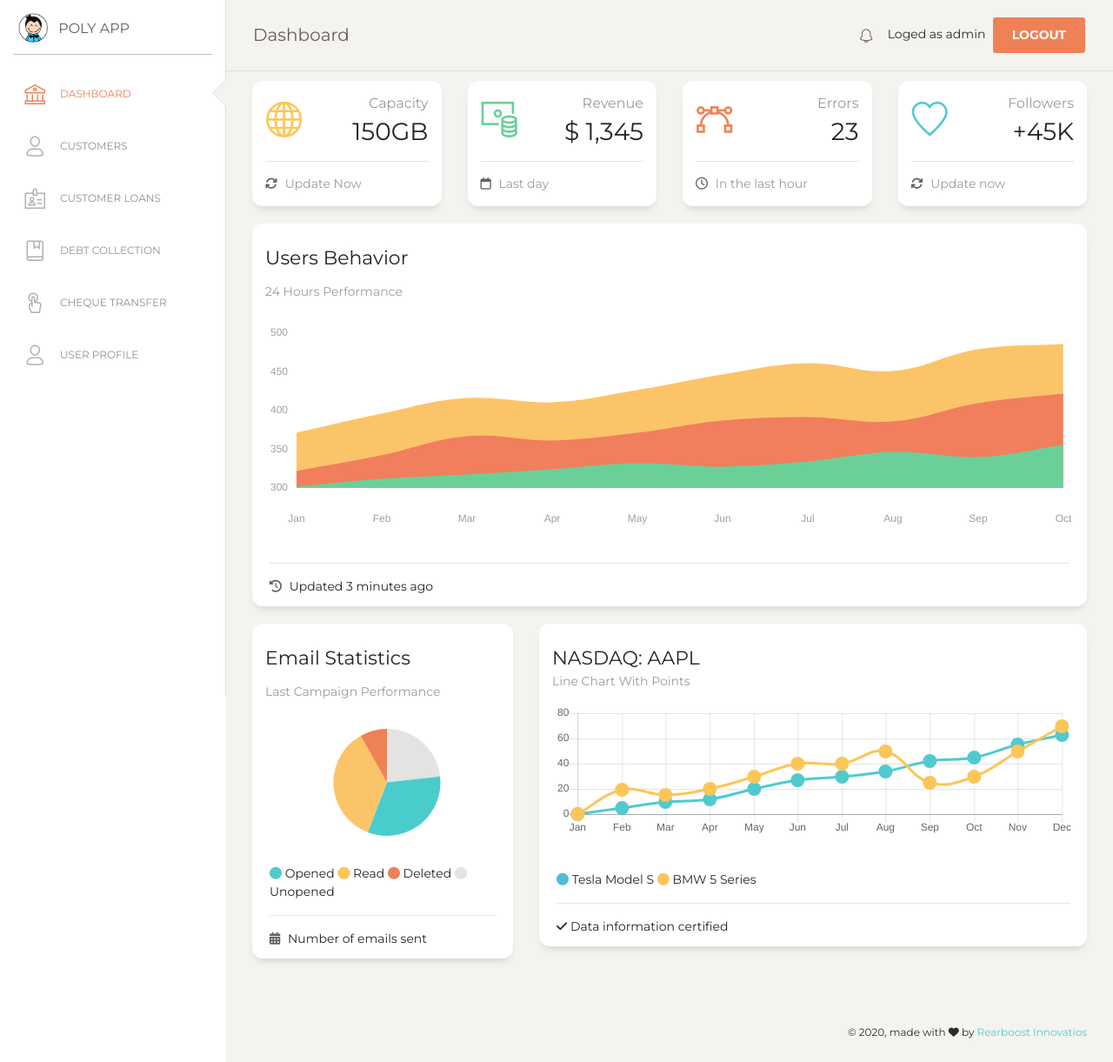
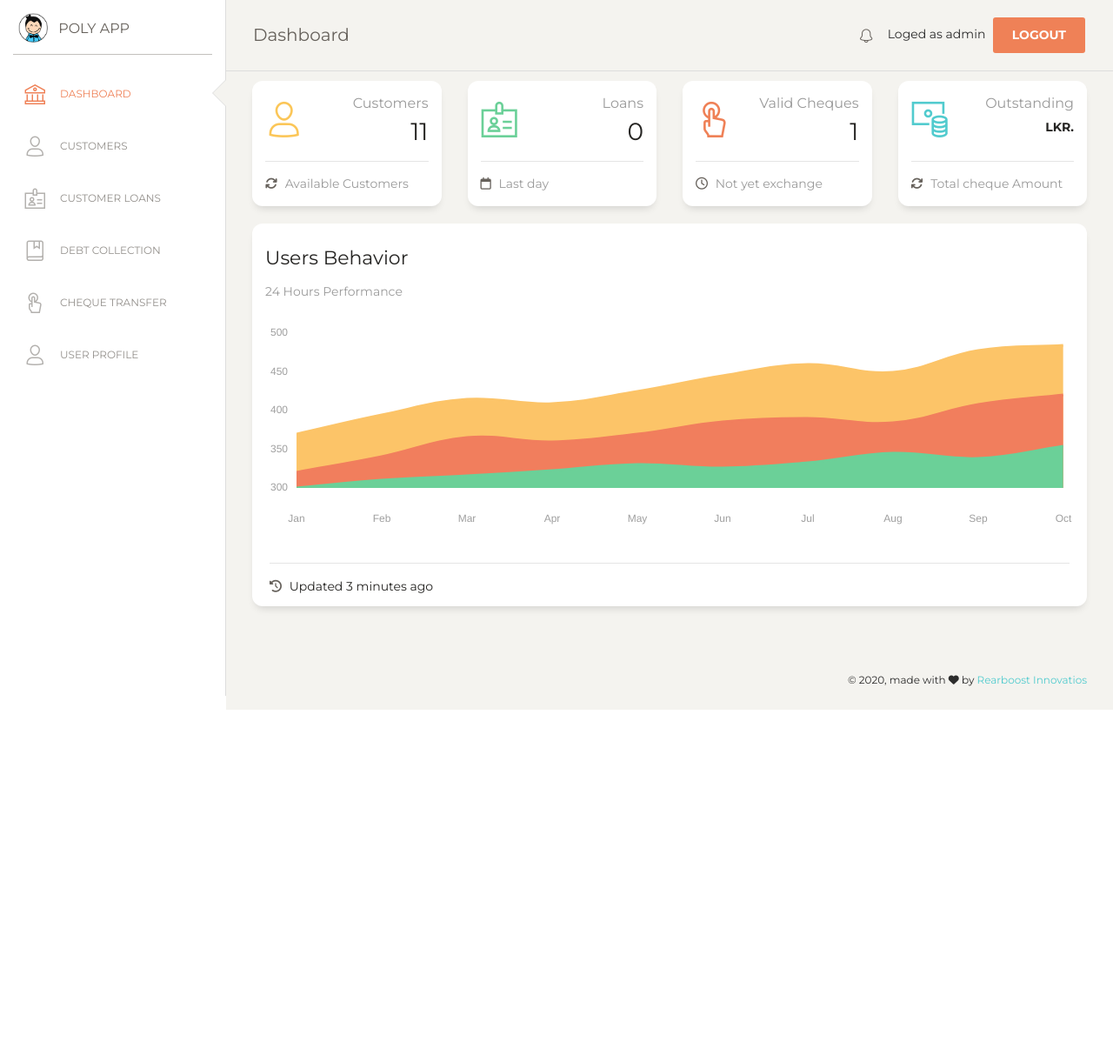
Before and after one commit to rearboost/poli-web-app, a PHP site: page / in a window 1280 px wide. Shown: the whole page at 87% size. After the commit the page ends 816 px from the top, so only its background shows below. Run offline with PHP 8.4, Linux system fonts and the light colour scheme; a user stored in the database is signed in; data comes from the database, SQL or seed files in the repository; some libraries are stand-ins or nearby versions.

Commit message:
add card

```diff
--- /dev/null
+++ b/card.php
@@ -0,0 +1,27 @@
+<?php
+
+	$con = mysqli_connect(DB_HOSTNAME,DB_USERNAME,DB_PASSWORD);
+  	if (!$con) {
+      die('Could not connect: ' . mysqli_error($con));
+  	}
+  	mysqli_select_db($con,DB_NAME);
+
+	//////////// card 1 /////////////
+	$customer_count = mysqli_query($con, "SELECT cust_id FROM customer");
+	$card_1 = mysqli_num_rows($customer_count);
+
+	//////////// card 2 /////////////
+	$loan_count = mysqli_query($con, "SELECT DISTINCT(loan_no) FROM loan WHERE l_date = date_sub(curdate(),interval 1 day)");
+	$card_2 = mysqli_num_rows($loan_count);
+
+	//////////// card 3 /////////////
+	$cheque_count = mysqli_query($con, "SELECT cheque_id FROM cheque WHERE valid_date <= curdate() AND status = 'NYC'");
+	$card_3 = mysqli_num_rows($cheque_count);
+
+	//////////// card 4 /////////////
+	$cheque_amt = mysqli_query($con, "SELECT SUM(cheque_value) as tot_cheque_amt FROM cheque WHERE valid_date >= curdate() AND status = 'NYC'");
+	$sum = mysqli_fetch_array($cheque_amt);
+	$card_4 = $sum['tot_cheque_amt'];
+
+
+?>
--- a/index.php
+++ b/index.php
@@ -1,12 +1,18 @@
 <?php
 include("db_config.php");
 include("msg_show.php");
+include("card.php");
 session_start();
 if (!isset($_SESSION['loged_user'])) {
     //echo "Access Denied";
     header('location: login.php');
 }else {
-    ?>
+  // $con = mysqli_connect(DB_HOSTNAME,DB_USERNAME,DB_PASSWORD);
+  // if (!$con) {
+  //     die('Could not connect: ' . mysqli_error($con));
+  // }
+  // mysqli_select_db($con,DB_NAME);
+?>
 <!DOCTYPE html>
 <html lang="en">
 
@@ -95,13 +101,17 @@
                 <div class="row">
                   <div class="col-5 col-md-4">
                     <div class="icon-big text-center icon-warning">
-                      <i class="nc-icon nc-globe text-warning"></i>
+                      <i class="nc-icon nc-single-02 text-warning"></i>
                     </div>
                   </div>
                   <div class="col-7 col-md-8">
                     <div class="numbers">
-                      <p class="card-category">Capacity</p>
-                      <p class="card-title">150GB<p>
+                      <p class="card-category">Customers</p>
+                      <p class="card-title">
+                        <?php
+                          echo $card_1;
+                        ?>
+                      <p>
                     </div>
                   </div>
                 </div>
@@ -110,7 +120,7 @@
                 <hr>
                 <div class="stats">
                   <i class="fa fa-refresh"></i>
-                  Update Now
+                  Available Customers
                 </div>
               </div>
             </div>
@@ -121,13 +131,17 @@
                 <div class="row">
                   <div class="col-5 col-md-4">
                     <div class="icon-big text-center icon-warning">
-                      <i class="nc-icon nc-money-coins text-success"></i>
+                      <i class="nc-icon nc-badge text-success"></i>
                     </div>
                   </div>
                   <div class="col-7 col-md-8">
                     <div class="numbers">
-                      <p class="card-category">Revenue</p>
-                      <p class="card-title">$ 1,345<p>
+                      <p class="card-category">Loans</p>
+                      <p class="card-title">
+                        <?php
+                          echo $card_2;
+                        ?>
+                      <p>
                     </div>
                   </div>
                 </div>
@@ -147,13 +161,17 @@
                 <div class="row">
                   <div class="col-5 col-md-4">
                     <div class="icon-big text-center icon-warning">
-                      <i class="nc-icon nc-vector text-danger"></i>
+                      <i class="nc-icon nc-tap-01 text-danger"></i>
                     </div>
                   </div>
                   <div class="col-7 col-md-8">
                     <div class="numbers">
-                      <p class="card-category">Errors</p>
-                      <p class="card-title">23<p>
+                      <p class="card-category">Valid Cheques</p>
+                      <p class="card-title">
+                        <?php
+                          echo $card_3;
+                        ?>
+                      <p>
                     </div>
                   </div>
                 </div>
@@ -162,7 +180,7 @@
                 <hr>
                 <div class="stats">
                   <i class="fa fa-clock-o"></i>
-                  In the last hour
+                  Not yet exchange
                 </div>
               </div>
             </div>
@@ -173,14 +191,19 @@
                 <div class="row">
                   <div class="col-5 col-md-4">
                     <div class="icon-big text-center icon-warning">
-                      <i class="nc-icon nc-favourite-28 text-primary"></i>
+                      <i class="nc-icon nc-money-coins text-primary"></i>
                     </div>
                   </div>
                   <div class="col-7 col-md-8">
                     <div class="numbers">
-                      <p class="card-category">Followers</p>
-                      <p class="card-title">+45K<p>
+                      <p class="card-category">Outstanding</p>
                     </div>
+                      <p class="card-title" style="text-align:right;margin-top:6px;">
+                        <?php
+                          echo "<b> LKR. </b>". $card_4 ;
+
+                        ?>
+                      <p>
                   </div>
                 </div>
               </div>
@@ -188,7 +211,7 @@
                 <hr>
                 <div class="stats">
                   <i class="fa fa-refresh"></i>
-                  Update now
+                  Total cheque Amount
                 </div>
               </div>
             </div>
@@ -213,7 +236,7 @@
             </div>
           </div>
         </div>
-        <div class="row">
+        <!-- <div class="row">
           <div class="col-md-4">
             <div class="card ">
               <div class="card-header ">
@@ -258,7 +281,7 @@
               </div>
             </div>
           </div>
-        </div>
+        </div> -->
       </div>
       <!-- FOOTER -->
        <?php include('include/footer.php');  ?>
@@ -286,11 +309,13 @@
       // Javascript method's body can be found in assets/assets-for-demo/js/demo.js
       demo.initChartsPages();
     });
+
   </script>
 </body>
 
 </html>
 
 <?php
+// mysqli_close($con);
 }
 ?>
--- a/user.php
+++ b/user.php
@@ -130,6 +130,7 @@
                               <button type="submit" class="btn btn-primary btn-round">Update Username</button>
                             </div>
                           </div>
+                        </div>
                       </form>
                     </div>
                     <div class= "col-md-6">
@@ -171,10 +172,10 @@
                       </form>
                     </div>
                   </div>
-              </div>
               <?php
                   mysqli_close($con);
               ?>
+              </div>
             </div>
           </div><!-- end profile-->
         </div>
```
Lines whose indentation alone changed are shown as unchanged.
